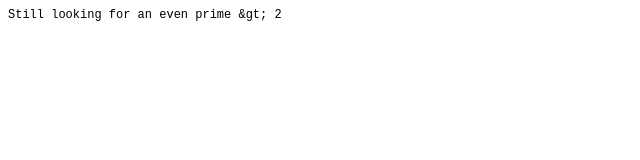
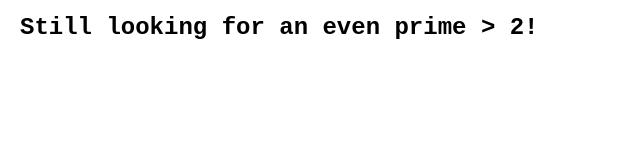
Before and after one commit to johanlindberg/johanlindberg.github.com, a plain HTML site: page index.html in a window 1280 px wide. Shown: the whole page, without its empty margins (0-640 px from the left). Drawn offline with Linux system fonts and the light colour scheme.

Commit message:
Still looking for an even prime > 2

```diff
--- a/index.html
+++ b/index.html
@@ -4,7 +4,7 @@
     <link rel="stylesheet" type="text/css" href="/inc/style.css" />
   </head>
 
-  <body>
-    <p>Still looking for an even prime &amp;gt; 2</p>
+  <body marginheight="20" marginwidth="20" topmargin="20" leftmargin="20">
+    <h1>Still looking for an even prime &gt; 2!</h1>
   </body>
 </html>
```
